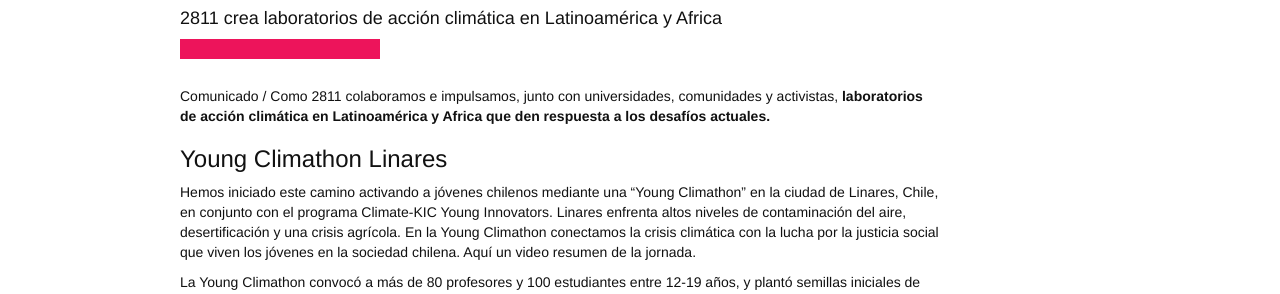
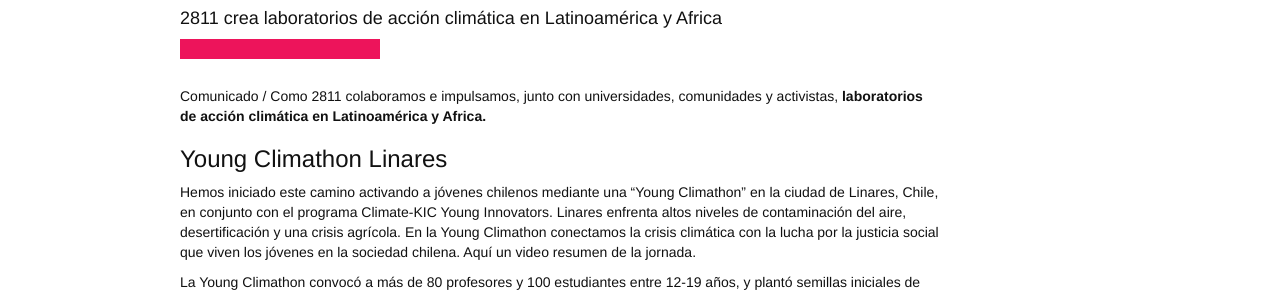
Before and after one commit to 2811Chile/2811Chile.github.io, a Jekyll site: the page built from _posts/2019-12-19-climatelabs.markdown, in a window 1280 px wide. Shown: the part 251-545 px from the top of the page. Built offline with Jekyll 4.4.1, drawn with Linux system fonts in a browser that asks for light colours; nearby versions of some CDN libraries; some web fonts are replaced.

Commit message:
Updated Climatelabs

```diff
--- a/_posts/2019-12-19-climatelabs.markdown
+++ b/_posts/2019-12-19-climatelabs.markdown
@@ -13,7 +13,7 @@
 layout: post
 ---
 
-Comunicado / Como 2811 colaboramos e impulsamos, junto con universidades, comunidades y activistas, **laboratorios de acción climática en Latinoamérica y Africa que den respuesta a los desafíos actuales.**
+Comunicado / Como 2811 colaboramos e impulsamos, junto con universidades, comunidades y activistas, **laboratorios de acción climática en Latinoamérica y Africa.**
 
 <!--mas-->
 
```
